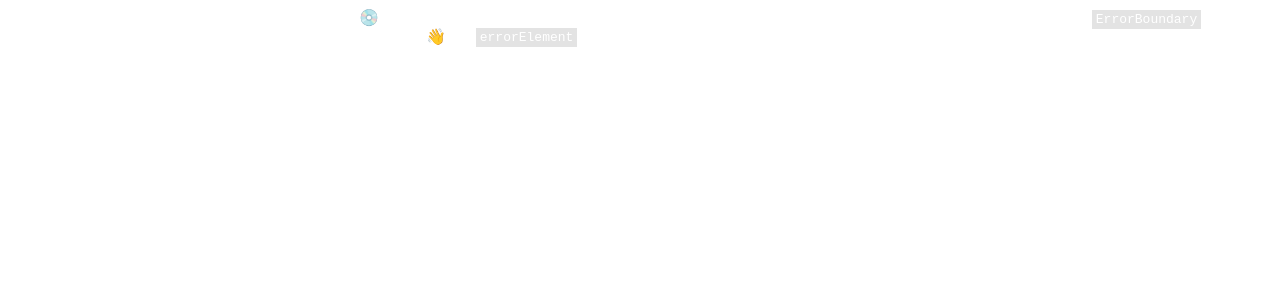
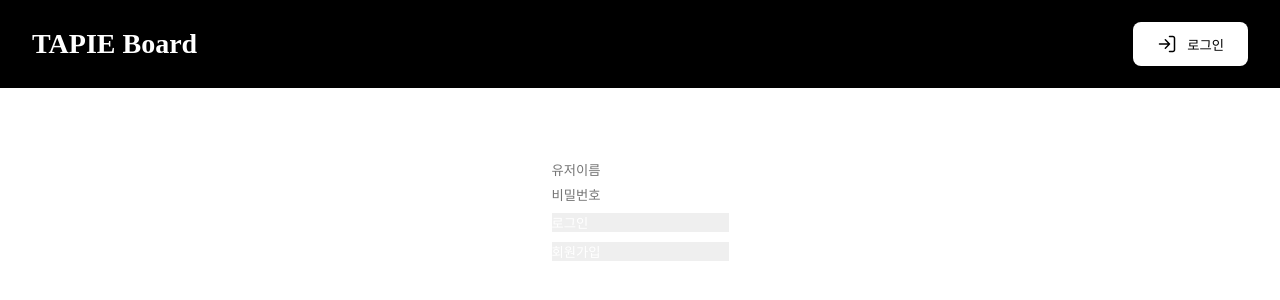
Before and after one commit to BaboJunYoung/TapieWebPageDesign, a React (Vite) app in the folder project/: page /login in a window 1280 px wide. Before the commit this address had no page. Shown: the top 300 px of the page. Built offline with nearby package versions, Linux system fonts and the light colour scheme; a web font is replaced by a local one.

Commit message:
로그인,로그아웃,회원가입 기능

```diff
--- a/project/package.json
+++ b/project/package.json
@@ -13,7 +13,8 @@
     "axios": "^1.9.0",
     "react": "^19.1.0",
     "react-dom": "^19.1.0",
-    "react-router": "^7.6.1"
+    "react-router": "^7.6.1",
+    "react-router-dom": "^7.6.1"
   },
   "devDependencies": {
     "@eslint/js": "^9.25.0",
--- a/project/src/App.jsx
+++ b/project/src/App.jsx
@@ -2,25 +2,37 @@ import { createBrowserRouter, RouterProvider } from "react-router"
 import { useState } from "react"
 import Board from './Board/Board.jsx'
 import Header from "./Header/Header"
+import Login from "./pages/Login";
+import Signup from "./pages/Singup";
 
 function App() {
     const [userName, setUserName] = useState("");
     const [isLogIn ,setIsLogIn] = useState(false);
 
+    // 로그인 성공 시 콜백
+    const handleLogin = (user) => {
+        setUserName(user.nickname);
+        setIsLogIn(true);
+    };
+
+    const handleLogout = () => {
+        setUserName("");
+        setIsLogIn(false);
+    };
+
     const router = createBrowserRouter([
       {
         path : "/",
-        element : <Header
-            userName={userName} isLogIn={isLogIn}
-            />,
+        element : <Header userName={userName} isLogIn={isLogIn} onLogout={handleLogout} />,
         children : [
             { index: true, element: <Board isLogIn={isLogIn}/> },
-            // { path: "logIn", element: }
+            { path: "login", element: <Login onLogin={handleLogin}/> },
+            { path: "signup", element: <Signup /> },
         ]
       }
-    ])
+    ]);
 
-    return <RouterProvider router = {router}/>
+    return <RouterProvider router={router}/>;
 }
 
 export default App;
--- a/project/src/Header/Header.jsx
+++ b/project/src/Header/Header.jsx
@@ -1,35 +1,56 @@
-import { Outlet } from "react-router"
-import { useState } from "react"
-import styles from "./Header.module.css"
+import { useNavigate, Outlet } from "react-router-dom";
+import styles from "./Header.module.css";
 
+function Header({ isLogIn, userName, onLogout }) {
+  const navigate = useNavigate();
 
-function Header({isLogIn, userName}) {
-    // props: isLogIn, userName
-    console.log("header IN") // 제발 확인용
+  const handleLogIOClick = () => {
+    if (isLogIn) {
+      onLogout && onLogout();
+      navigate("/");
+    } else {
+      navigate("/login");
+    }
+  };
+
   return (
     <div id={styles.screenContainer}>
       <header id={styles.header}>
-                <div id={styles.title}>TAPIE Board</div>
+        <div
+          id={styles.title}
+          onClick={() => navigate("/")}
+          style={{ cursor: "pointer" }}
+        >
+          TAPIE Board
+        </div>
         <div id={styles.container}>
           <div id={styles.userName}>{isLogIn ? userName : null}</div>
-                    <button id={styles.logIOButton} style={{
+          <button
+            id={styles.logIOButton}
+            style={{
               backgroundColor: isLogIn ? "#FFA4A4" : "#FFFFFF",
-                    }}> {/*log In Out*/}
-                        <img id={styles.logIOImage} src={
-                            isLogIn ? "logOut.svg" : "logIn.svg"
-                            }/>
-                        <div id={styles.logIOText}>{isLogIn ? "로그아웃" : "로그인"}</div>
+            }}
+            onClick={handleLogIOClick}
+          >
+            <img
+              id={styles.logIOImage}
+              src={isLogIn ? "/logOut.svg" : "/logIn.svg"}
+              alt={isLogIn ? "로그아웃" : "로그인"}
+            />
+            <div id={styles.logIOText}>
+              {isLogIn ? "로그아웃" : "로그인"}
+            </div>
           </button>
         </div>
       </header>
       <div id={styles.contentContainer}>
-                <Outlet id="outlet"/>
+        <Outlet />
       </div>
     </div>
-    )
+  );
 }
 
-export default Header
+export default Header;
 /*
  export : 요소를 내보낼 때 사용. (반대로는 import)
  export default : 단일요소를 내보낼 때 주로 사용. ( 명확히 하나만 있음을 보여주기 위해 주로 사용됨 )
--- /dev/null
+++ b/project/src/pages/Login.jsx
@@ -0,0 +1,58 @@
+import React, { useState } from "react";
+import { useNavigate } from "react-router-dom";
+
+function Login({ onLogin }) {
+  const [username, setUsername] = useState("");
+  const [password, setPassword] = useState("");
+  const navigate = useNavigate();
+
+  const handleSubmit = (e) => {
+    e.preventDefault();
+    const users = JSON.parse(localStorage.getItem("users") || "[]");
+    const user = users.find(
+      (u) => u.username === username && u.password === password
+    );
+    if (user) {
+      onLogin(user); // App에서 로그인 상태 관리
+      navigate("/");
+    } else {
+      alert("로그인 정보가 올바르지 않습니다.");
+    }
+  };
+
+  return (
+    <form onSubmit={handleSubmit} style={{ maxWidth: 300, margin: "0 auto" }}>
+      <h2>로그인</h2>
+      <input
+        type="text"
+        placeholder="유저이름"
+        value={username}
+        onChange={(e) => setUsername(e.target.value)}
+        required
+        style={{ display: "block", marginBottom: 10, width: "100%" }}
+      />
+      <input
+        type="password"
+        placeholder="비밀번호"
+        value={password}
+        onChange={(e) => setPassword(e.target.value)}
+        required
+        style={{ display: "block", marginBottom: 10, width: "100%" }}
+      />
+      <button type="submit" style={{ width: "100%" }}>
+        로그인
+      </button>
+      <div style={{ marginTop: 10 }}>
+        <button
+          type="button"
+          onClick={() => navigate("/signup")}
+          style={{ width: "100%" }}
+        >
+          회원가입
+        </button>
+      </div>
+    </form>
+  );
+}
+
+export default Login;
--- /dev/null
+++ b/project/src/pages/Singup.jsx
@@ -0,0 +1,57 @@
+import React, { useState } from "react";
+import { useNavigate } from "react-router-dom";
+
+function Signup() {
+  const [username, setUsername] = useState("");
+  const [nickname, setNickname] = useState("");
+  const [password, setPassword] = useState("");
+  const navigate = useNavigate();
+
+  const handleSubmit = (e) => {
+    e.preventDefault();
+    const users = JSON.parse(localStorage.getItem("users") || "[]");
+    if (users.some((u) => u.username === username)) {
+      alert("이미 존재하는 유저이름입니다.");
+      return;
+    }
+    users.push({ username, nickname, password });
+    localStorage.setItem("users", JSON.stringify(users));
+    alert("회원가입이 완료되었습니다. 로그인 해주세요!");
+    navigate("/login");
+  };
+
+  return (
+    <form onSubmit={handleSubmit} style={{ maxWidth: 300, margin: "0 auto" }}>
+      <h2>회원가입</h2>
+      <input
+        type="text"
+        placeholder="유저이름"
+        value={username}
+        onChange={(e) => setUsername(e.target.value)}
+        required
+        style={{ display: "block", marginBottom: 10, width: "100%" }}
+      />
+      <input
+        type="text"
+        placeholder="닉네임"
+        value={nickname}
+        onChange={(e) => setNickname(e.target.value)}
+        required
+        style={{ display: "block", marginBottom: 10, width: "100%" }}
+      />
+      <input
+        type="password"
+        placeholder="비밀번호"
+        value={password}
+        onChange={(e) => setPassword(e.target.value)}
+        required
+        style={{ display: "block", marginBottom: 10, width: "100%" }}
+      />
+      <button type="submit" style={{ width: "100%" }}>
+        회원가입
+      </button>
+    </form>
+  );
+}
+
+export default Signup;
```
Also changed, not shown: 1 other file (tests, documents, lock files or other folders). Lines whose indentation alone changed are shown as unchanged.
